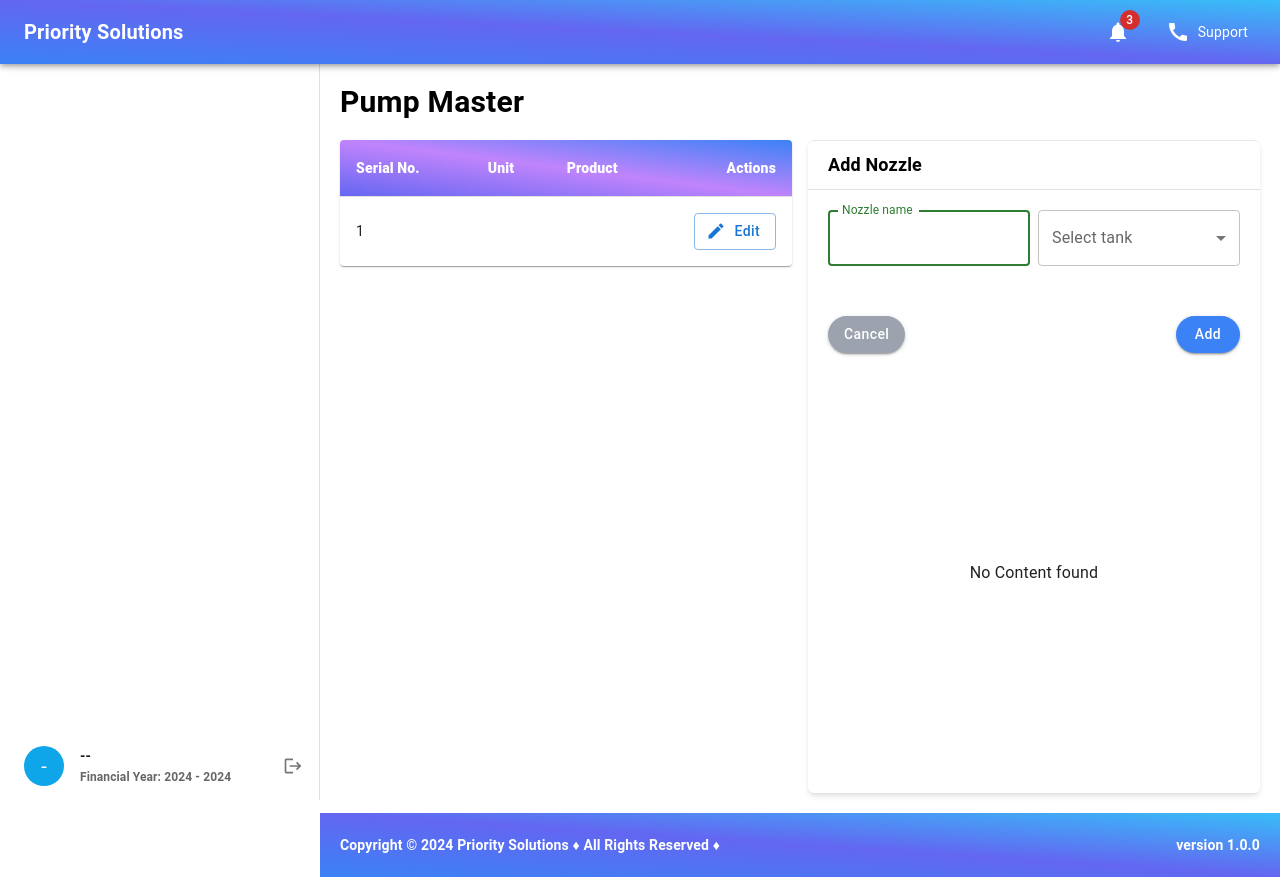
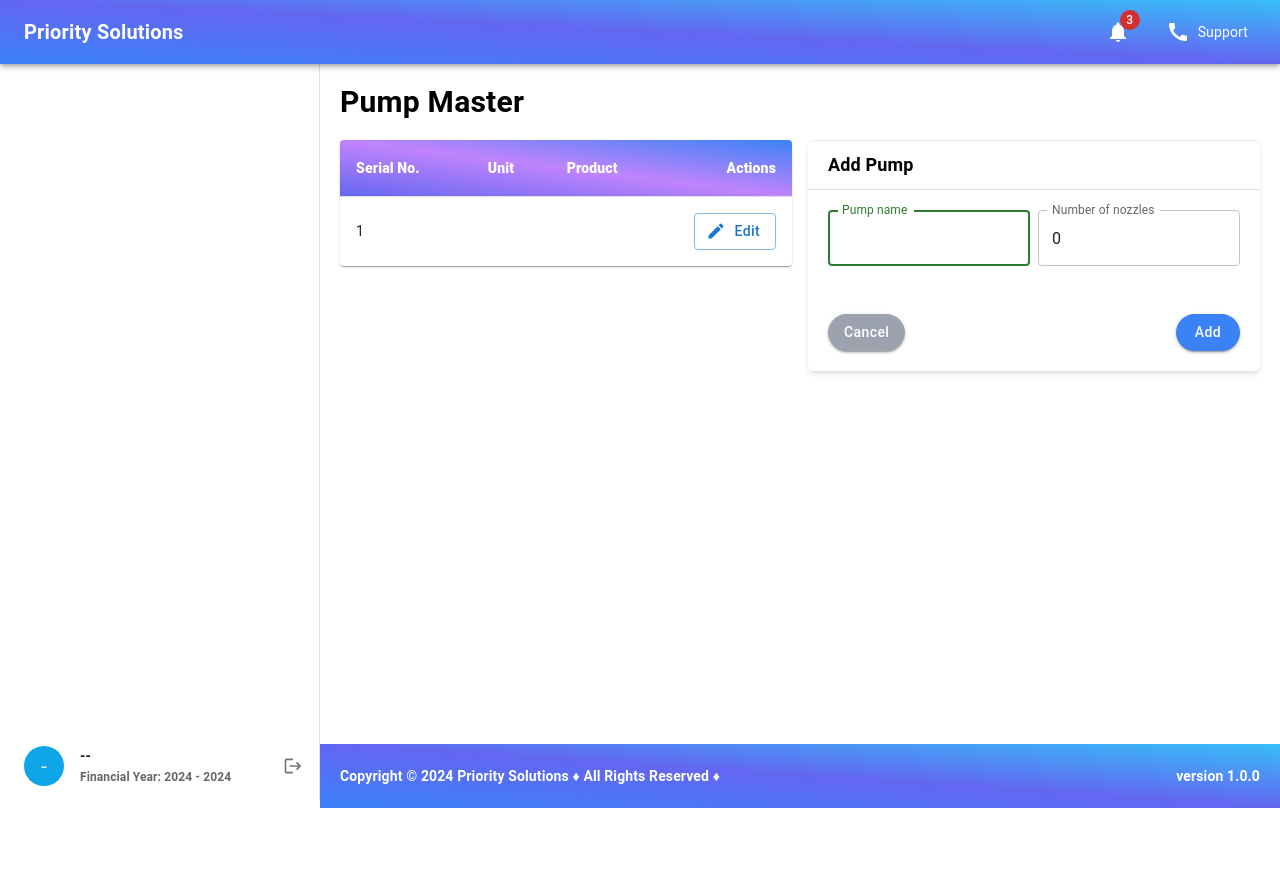
Before and after one commit to soumya100/ppm-fe, a Next.js app: page /master/pump in a window 1280 px wide. After the commit the page ends 808 px from the top, so only its background shows below. Built offline with nearby package versions, Linux system fonts and the light colour scheme.

Commit message:
minor issue fix

```diff
--- a/src/components/master/pumpMaster/index.tsx
+++ b/src/components/master/pumpMaster/index.tsx
@@ -43,7 +43,7 @@ const PumpMaster: FC<PumpMasterProps> = ({ formik, showNozzleForm, addNozzleForm
             </Grid>
             <Grid item xs={12} sm={12} md={12} lg={6} xl={6}>
                 <Box className='shadow-md rounded-md border-t'>
-                    {showNozzleForm ?
+                    {!showNozzleForm ?
                         <PumpMasterForm formik={formik} /> :
                         <NozzleForm formik={addNozzleForm} addNozzleData={addNozzleData} tankMasterData={tankMasterData}/>
                     }
```
